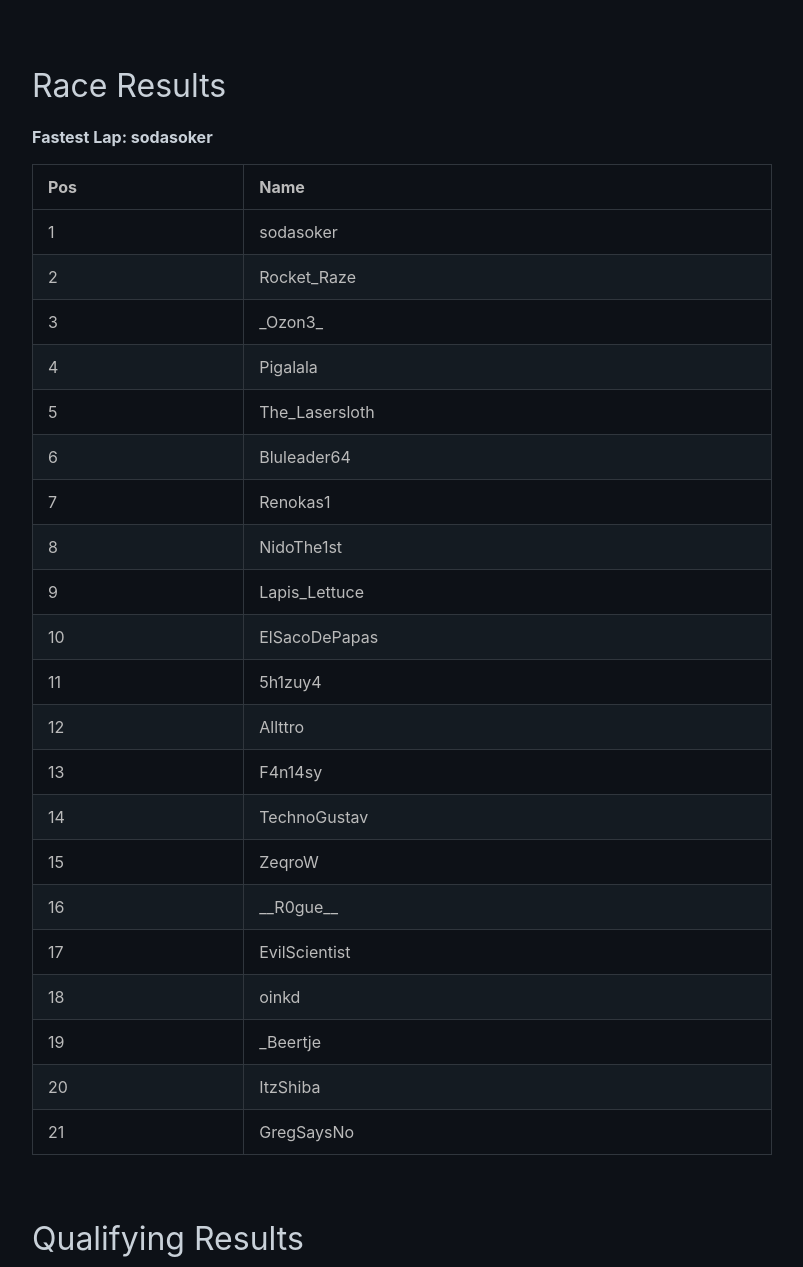
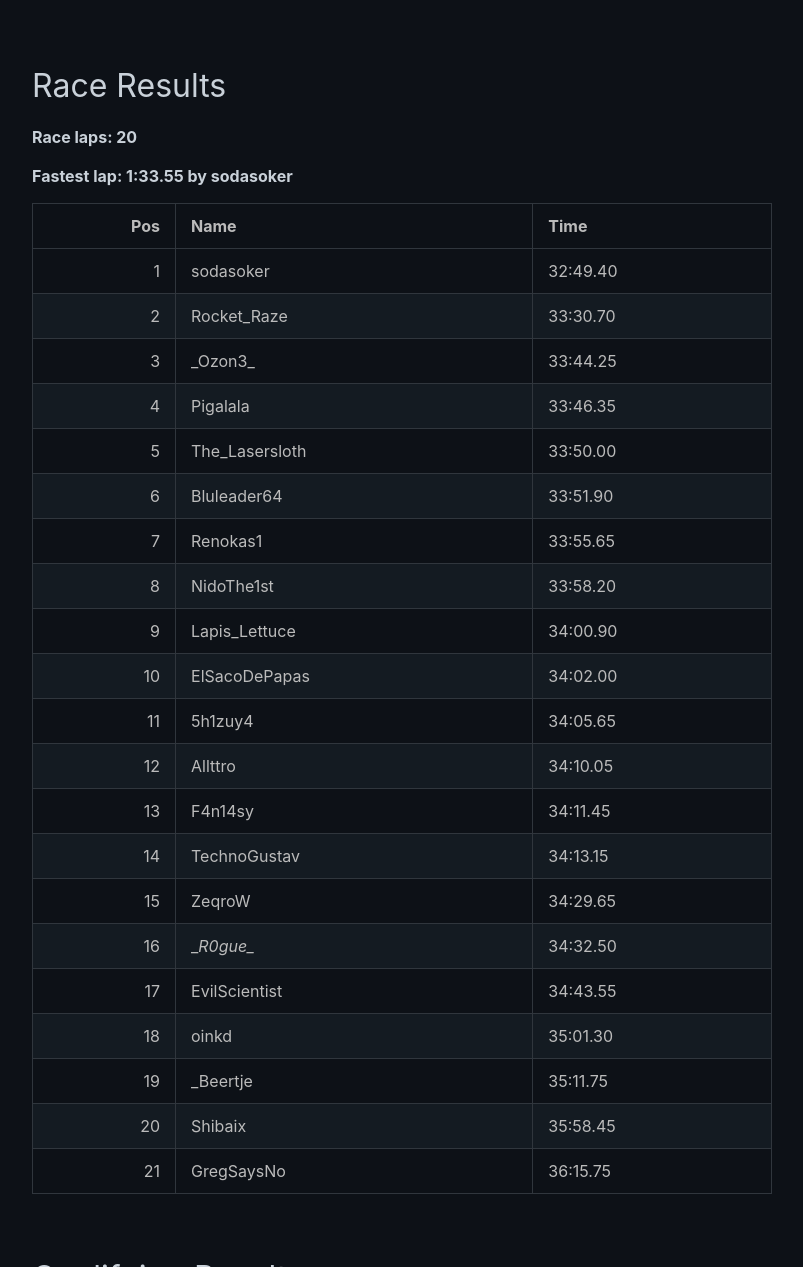
Before and after one commit to FormulaCraftOne/formulacraftone.github.io, a Jekyll site: the page built from _posts/2023-04-02-aus.md, in a window 1280 px wide and 1400 px high, scrolled down 392 px, cut to the strip 133-1400 px from the top of the window. Shown: the whole strip, without its empty margins (238-1041 px from the left). Built offline with Jekyll 4.4.1, drawn with Linux system fonts in a browser that asks for light colours; comment, search, counter and statistics services are not loaded; some of the changed text lies outside the part shown.

Commit message:
Added times (#2)
* added times

* fixed grid order with same time

* fixed line break

* Update 2023-03-19-sau.md

* Update 2023-03-05-bhr.md

* fixed dnf

```diff
--- a/_posts/2023-04-02-aus.md
+++ b/_posts/2023-04-02-aus.md
@@ -9,60 +9,62 @@ categories: race
 
 ## Race Results
 
-**Fastest Lap: sodasoker**
+**Race laps: 20**
 
-| Pos | Name |
-|-----|------|
-| 1 | sodasoker |
-| 2 | Rocket_Raze |
-| 3 | \_Ozon3\_ |
-| 4 | Pigalala |
-| 5 | The_Lasersloth |
-| 6 | Bluleader64 |
-| 7 | Renokas1 |
-| 8 | NidoThe1st |
-| 9 | Lapis_Lettuce |
-| 10 | ElSacoDePapas |
-| 11 | 5h1zuy4 |
-| 12 | Allttro |
-| 13 | F4n14sy |
-| 14 | TechnoGustav |
-| 15 | ZeqroW |
-| 16 | \_\_R0gue\_\_ |
-| 17 | EvilScientist |
-| 18 | oinkd |
-| 19 | \_Beertje |
-| 20 | ItzShiba |
-| 21 | GregSaysNo |
+**Fastest lap: 1:33.55 by sodasoker**
+
+|   Pos | Name           | Time     |
+|------:|:---------------|:---------|
+|     1 | sodasoker      | 32:49.40 |
+|     2 | Rocket_Raze    | 33:30.70 |
+|     3 | \_Ozon3\_      | 33:44.25 |
+|     4 | Pigalala       | 33:46.35 |
+|     5 | The_Lasersloth | 33:50.00 |
+|     6 | Bluleader64    | 33:51.90 |
+|     7 | Renokas1       | 33:55.65 |
+|     8 | NidoThe1st     | 33:58.20 |
+|     9 | Lapis_Lettuce  | 34:00.90 |
+|    10 | ElSacoDePapas  | 34:02.00 |
+|    11 | 5h1zuy4        | 34:05.65 |
+|    12 | Allttro        | 34:10.05 |
+|    13 | F4n14sy        | 34:11.45 |
+|    14 | TechnoGustav   | 34:13.15 |
+|    15 | ZeqroW         | 34:29.65 |
+|    16 | \__R0gue\__    | 34:32.50 |
+|    17 | EvilScientist  | 34:43.55 |
+|    18 | oinkd          | 35:01.30 |
+|    19 | \_Beertje      | 35:11.75 |
+|    20 | Shibaix        | 35:58.45 |
+|    21 | GregSaysNo     | 36:15.75 |
 
 
 ## Qualifying Results
 
-| Pos | Name |
-|-----|------|
-| 1 | sodasoker |
-| 2 | Rocket_Raze |
-| 3 | F4n14sy |
-| 4 | Lapis_Lettuce |
-| 5 | ElSacoDePapas |
-| 6 | NidoThe1st |
-| 7 | Pigalala |
-| 8 | \_Ozon3\_ |
-| 9 | 5h1zuy4 |
-| 10 | Renokas1 |
-| 11 | EvilScientist |
-| 12 | Allttro |
-| 13 | TechnoGustav |
-| 14 | Bluleader64 |
-| 15 | ZeqroW |
-| 16 | \_\_R0gue\_\_ |
-| 17 | Ptown16 |
-| 18 | The_Lasersloth |
-| 19 | oinkd |
-| 20 | \_Beertje |
-| 21 | ItzShiba |
-| 22 | LegendaryA7 |
-| 23 | Chad_Bonogees |
-| 24 | trylapaak |
-| 25 | GregSaysNo |
-| 26 | duckyucky |
+|   Pos | Name           | Time    |
+|------:|:---------------|:--------|
+|     1 | sodasoker      | 1:33.85 |
+|     2 | Rocket_Raze    | 1:33.90 |
+|     3 | F4n14sy        | 1:33.95 |
+|     4 | Lapis_Lettuce  | 1:34.35 |
+|     5 | ElSacoDePapas  | 1:35.00 |
+|     6 | NidoThe1st     | 1:35.15 |
+|     7 | Pigalala       | 1:35.20 |
+|     8 | \_Ozon3\_      | 1:35.45 |
+|     9 | 5h1zuy4        | 1:35.45 |
+|    10 | Renokas1       | 1:35.55 |
+|    11 | EvilScientist  | 1:36.00 |
+|    12 | Allttro        | 1:36.05 |
+|    13 | TechnoGustav   | 1:36.15 |
+|    14 | Bluleader64    | 1:36.20 |
+|    15 | ZeqroW         | 1:36.55 |
+|    16 | \__R0gue\__    | 1:36.60 |
+|    17 | Ptown16        | 1:36.70 |
+|    18 | The_Lasersloth | 1:37.45 |
+|    19 | oinkd          | 1:38.10 |
+|    20 | \_Beertje      | 1:38.70 |
+|    21 | Shibaix        | 1:39.95 |
+|    22 | LegendaryA7    | 1:40.05 |
+|    23 | Chad_Bonogees  | 1:40.30 |
+|    24 | trylapaak      | 1:41.70 |
+|    25 | GregSaysNo     | 1:42.15 |
+|    26 | duckyucky      | 1:52.05 |
```
Also changed, not shown: _posts/2023-03-05-bhr.md (+55 -53 lines), _posts/2023-03-19-sau.md (+51 -49 lines).
